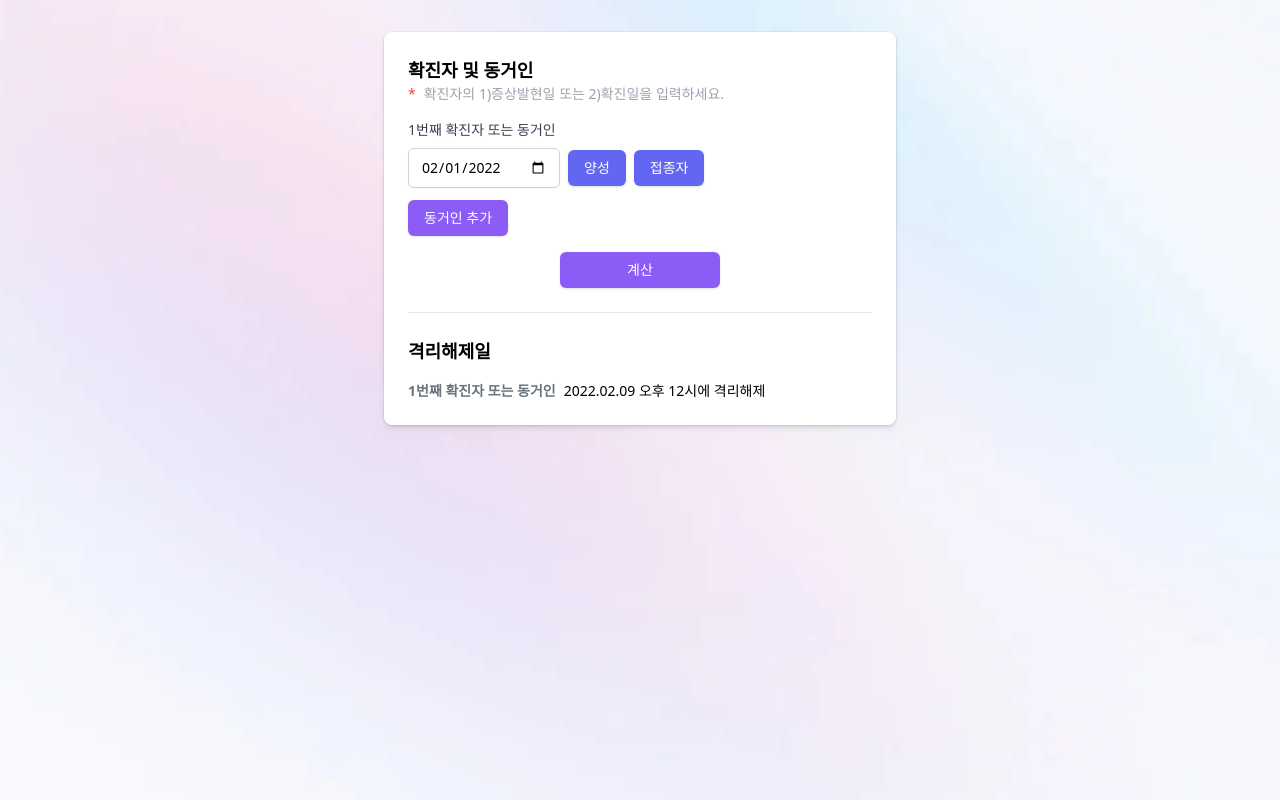
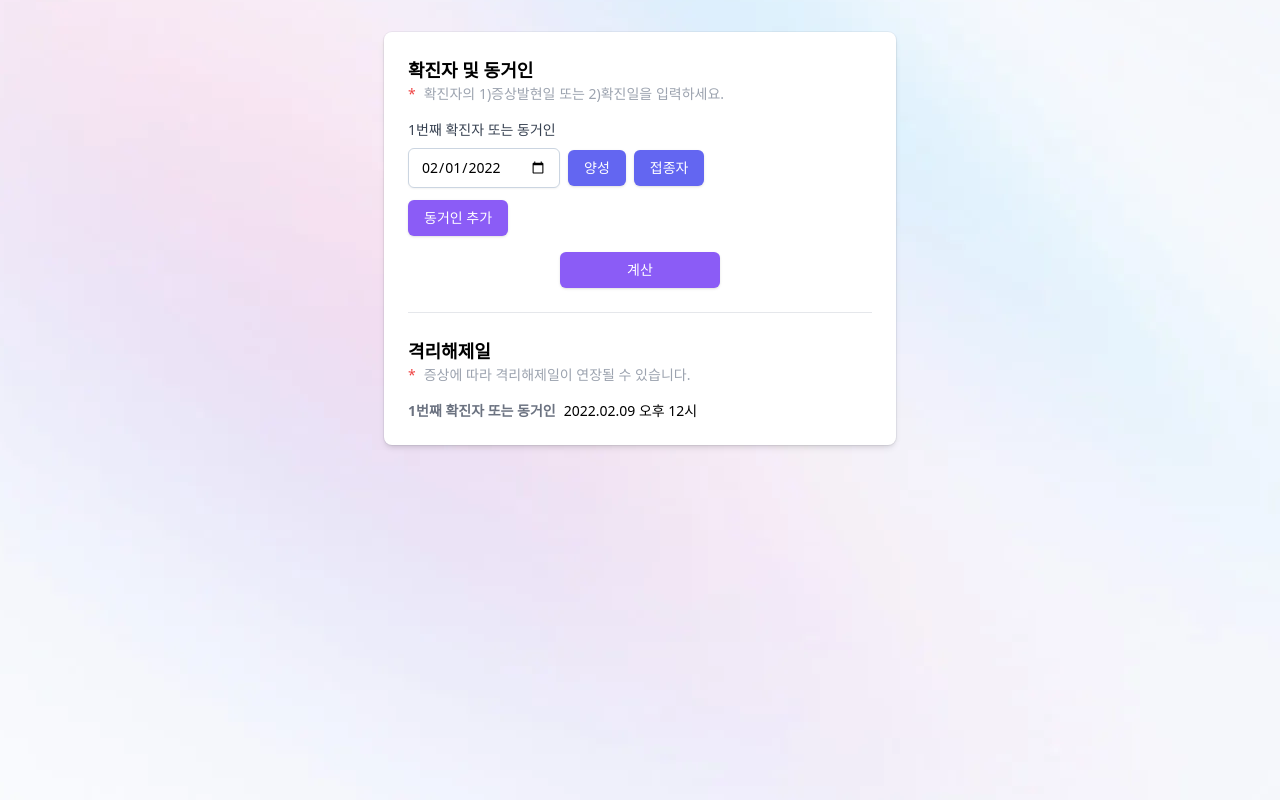
Before and after one commit to yrnana/covid-free, a React (Vite) app: page / in a window 1280 px wide. Both pictures are taken after a click on the button "계산". Built offline with nearby package versions, Linux system fonts and the light colour scheme.

Commit message:
fix: 격리해제일 css 수정

```diff
--- a/src/App.tsx
+++ b/src/App.tsx
@@ -163,13 +163,27 @@ function Result() {
 
   return (
     <div className="mt-6 pt-6">
-      <h2 className="text-lg font-semibold mb-4">격리해제일</h2>
+      <h2 className="text-lg font-semibold">격리해제일</h2>
+      <p className="text-sm text-gray-400 mb-4">
+        <span className="text-red-500 mr-2">*</span>
+        <span>증상에 따라 격리해제일이 연장될 수 있습니다.</span>
+      </p>
       {data.map((date, index) => (
-        <div key={index} className="flex space-x-2 text-sm">
-          <span className="text-gray-500 font-semibold">
+        <div key={index} className="sm:flex sm:space-x-2 mt-2 sm:mt-1 text-sm">
+          <div className="text-gray-500 font-semibold">
             {index + 1}번째 확진자 또는 동거인
-          </span>
-          <span>{date}에 격리해제</span>
+          </div>
+          <div>
+            {!housemates[index].isVaccinated &&
+            housemates[index].date !== '' ? (
+              <>
+                <div>{getFreeDay(housemates[index].date, true)} (치료종료)</div>
+                <div>{date} (격리해제)</div>
+              </>
+            ) : (
+              <div>{date}</div>
+            )}
+          </div>
         </div>
       ))}
     </div>
```
